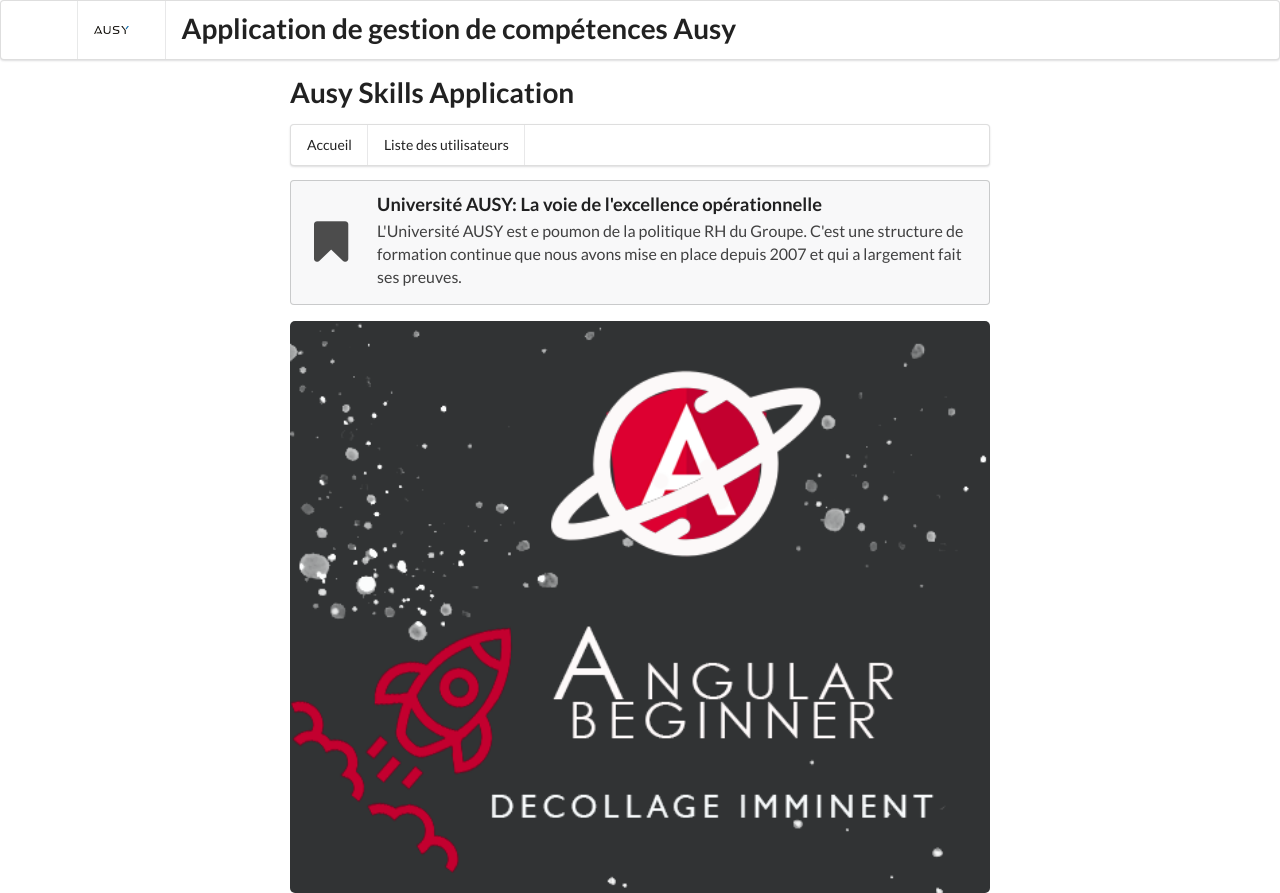
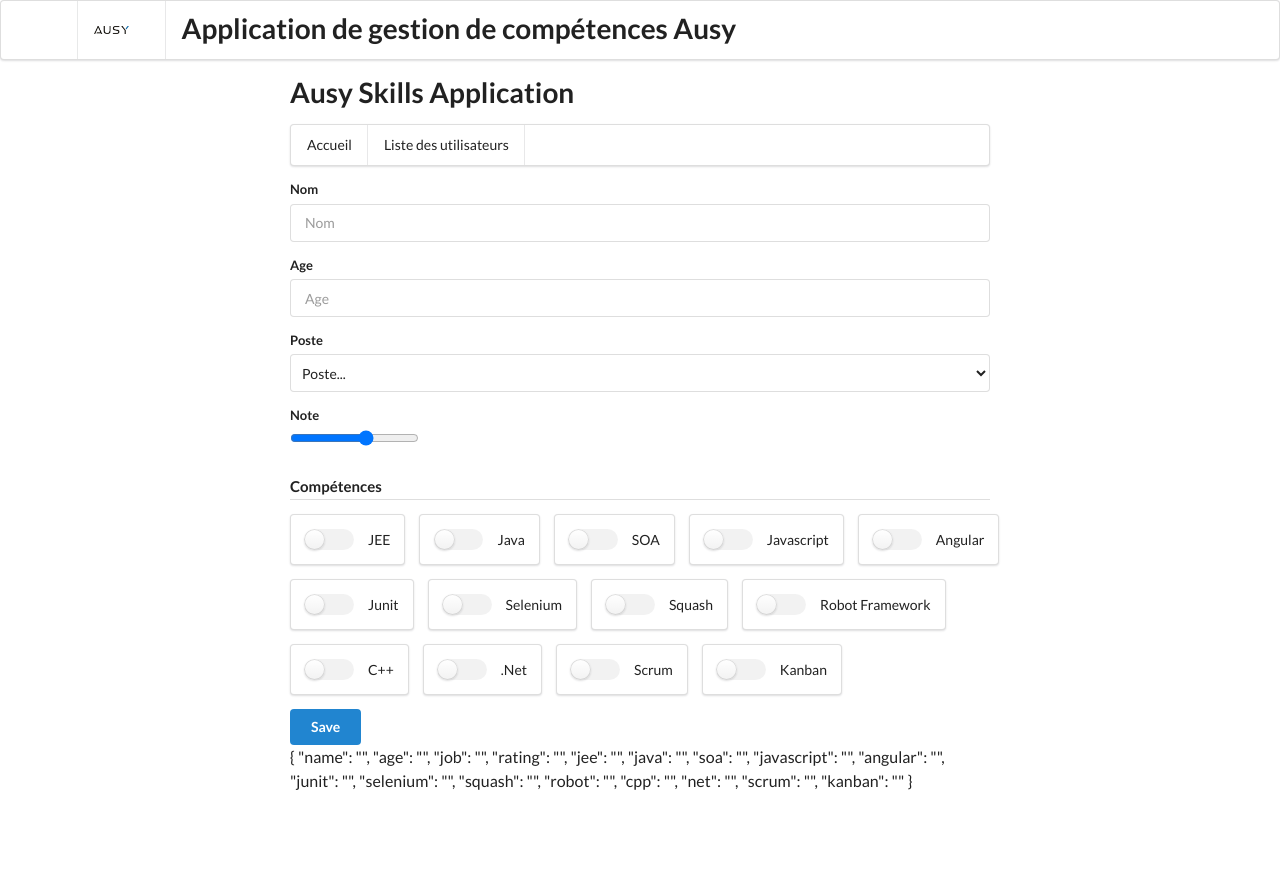
Before and after one commit to adurlea/ausy-skills-app, an Angular app: page /userAdd in a window 1280 px wide. Before the commit this address led to /welcome. After the commit the page ends 800 px from the top, so only its background shows below. Built offline with nearby package versions, Linux system fonts and the light colour scheme.

Commit message:
TP4 Implementations: - add user add component - add form et ngModel binding

```diff
--- a/src/app/modules/user-routing.module.ts
+++ b/src/app/modules/user-routing.module.ts
@@ -3,6 +3,7 @@
 import { UserListComponent } from '../user-list/user-list.component';
 import { UserDetailGuard } from '../user-detail/user-detail.guard';
 import { UserDetailComponent } from '../user-detail/user-detail.component';
+import { UserAddComponent } from '../user-add/user-add.component';
 
 
 
@@ -13,7 +14,9 @@
       { path: 'users', component: UserListComponent },
       { path: 'users/:id',
         canActivate: [UserDetailGuard],
-        component: UserDetailComponent},
+        component: UserDetailComponent
+      },
+      { path: 'userAdd', component: UserAddComponent }
     ])
   ],
   exports: [
--- a/src/app/modules/user.module.ts
+++ b/src/app/modules/user.module.ts
@@ -3,13 +3,15 @@
 import { UserListComponent } from '../user-list/user-list.component';
 import { UserDetailComponent } from '../user-detail/user-detail.component';
 import { UserRoutingModule } from './user-routing.module';
+import { UserAddComponent } from '../user-add/user-add.component';
 
 
 
 @NgModule({
   declarations: [
     UserListComponent,
-    UserDetailComponent
+    UserDetailComponent,
+    UserAddComponent
   ],
   imports: [
     SharedModule,
--- /dev/null
+++ b/src/app/user-add/user-add.component.html
@@ -0,0 +1,140 @@
+<form class="ui form" #form="ngForm">
+  <div class="field">
+    <label for="name">Nom</label>
+    <input type="text" id="name" name="name" placeholder="Nom" ngModel/>
+  </div>
+  <div class="field">
+    <label for="age">Age</label>
+    <input type="number" name="age" id="age" placeholder="Age" ngModel/>
+  </div>
+  <div class="field">
+    <label for="job">Poste</label>
+    <select class="ui fluid dropdown" name="job" id="job" ngModel>
+      <option value="">Poste...</option>
+      <option value="CDP">Chef de projet</option>
+      <option value="ARC">Architecte</option>
+      <option value="DEV">D&eacute;veloppeur</option>
+      <option value="REC">Testeur</option>
+    </select>
+  </div>
+  <div class="field">
+    <label for="rating">Note</label>
+    <input type="range" name="rating" id="rating"
+            placeholder="Note" min="0" max="5" ngModel/>
+  </div>
+  <h4 class="ui dividing header">Comp&eacute;tences</h4>
+  <div class="inline fields">
+    <div class="field">
+      <div class="ui left compact segment">
+        <div class="ui toggle checkbox">
+          <input type="checkbox" name="jee" id="jee" ngModel/>
+          <label for="jee">JEE</label>
+        </div>
+      </div>
+    </div>
+    <div class="field">
+      <div class="ui left compact segment">
+        <div class="ui toggle checkbox">
+          <input type="checkbox" name="java" id="java" ngModel/>
+          <label for="java">Java</label>
+        </div>
+      </div>
+    </div>
+    <div class="field">
+      <div class="ui left compact segment">
+        <div class="ui toggle checkbox">
+          <input type="checkbox" name="soa" id="soa" ngModel/>
+          <label for="soa">SOA</label>
+        </div>
+      </div>
+    </div>
+    <div class="field">
+      <div class="ui left compact segment">
+        <div class="ui toggle checkbox">
+          <input type="checkbox" name="javascript" id="javascript" ngModel/>
+          <label for="javascript">Javascript</label>
+        </div>
+      </div>
+    </div>
+    <div class="field">
+      <div class="ui left compact segment">
+        <div class="ui toggle checkbox">
+          <input type="checkbox" name="angular" id="angular" ngModel/>
+          <label for="angular">Angular</label>
+        </div>
+      </div>
+    </div>
+  </div>
+  <div class="inline fields">
+    <div class="field">
+      <div class="ui left compact segment">
+        <div class="ui toggle checkbox">
+          <input type="checkbox" name="junit" id="junit" ngModel/>
+          <label for="junit">Junit</label>
+        </div>
+      </div>
+    </div>
+    <div class="field">
+      <div class="ui left compact segment">
+        <div class="ui toggle checkbox">
+          <input type="checkbox" name="selenium" id="selenium" ngModel/>
+          <label for="selenium">Selenium</label>
+        </div>
+      </div>
+    </div>
+    <div class="field">
+      <div class="ui left compact segment">
+        <div class="ui toggle checkbox">
+          <input type="checkbox" name="squash" id="squash" ngModel/>
+          <label for="java">Squash</label>
+        </div>
+      </div>
+    </div>
+    <div class="field">
+      <div class="ui left compact segment">
+        <div class="ui toggle checkbox">
+          <input type="checkbox" name="robot" id="robot" ngModel/>
+          <label for="robot">Robot Framework</label>
+        </div>
+      </div>
+    </div>
+  </div>
+  <div class="inline fields">
+    <div class="field">
+      <div class="ui left compact segment">
+        <div class="ui toggle checkbox">
+          <input type="checkbox" name="cpp" id="cpp" ngModel/>
+          <label for="cpp">C++</label>
+        </div>
+      </div>
+    </div>
+    <div class="field">
+      <div class="ui left compact segment">
+        <div class="ui toggle checkbox">
+          <input type="checkbox" name="net" id="net" ngModel/>
+          <label for="net">.Net</label>
+        </div>
+      </div>
+    </div>
+    <div class="field">
+      <div class="ui left compact segment">
+        <div class="ui toggle checkbox">
+          <input type="checkbox" name="scrum" id="scrum" ngModel/>
+          <label for="scrum">Scrum</label>
+        </div>
+      </div>
+    </div>
+    <div class="field">
+      <div class="ui left compact segment">
+        <div class="ui toggle checkbox">
+          <input type="checkbox" name="kanban" id="kanban" ngModel/>
+          <label for="kanban">Kanban</label>
+        </div>
+      </div>
+    </div>
+  </div>
+  <button class="ui primary button">
+    Save
+  </button>
+</form>
+{{form.value | json}}
--- /dev/null
+++ b/src/app/user-add/user-add.component.ts
@@ -0,0 +1,15 @@
+import { Component, OnInit } from '@angular/core';
+
+@Component({
+  selector: 'app-user-add',
+  templateUrl: './user-add.component.html',
+  styleUrls: ['./user-add.component.css']
+})
+export class UserAddComponent implements OnInit {
+
+  constructor() { }
+
+  ngOnInit() {
+  }
+
+}
```
Also changed, not shown: src/app/user/user-new.ts (added, +19 -0 lines), src/app/user-add/user-add.component.css (added), 1 other file (tests, documents, lock files or other folders).
